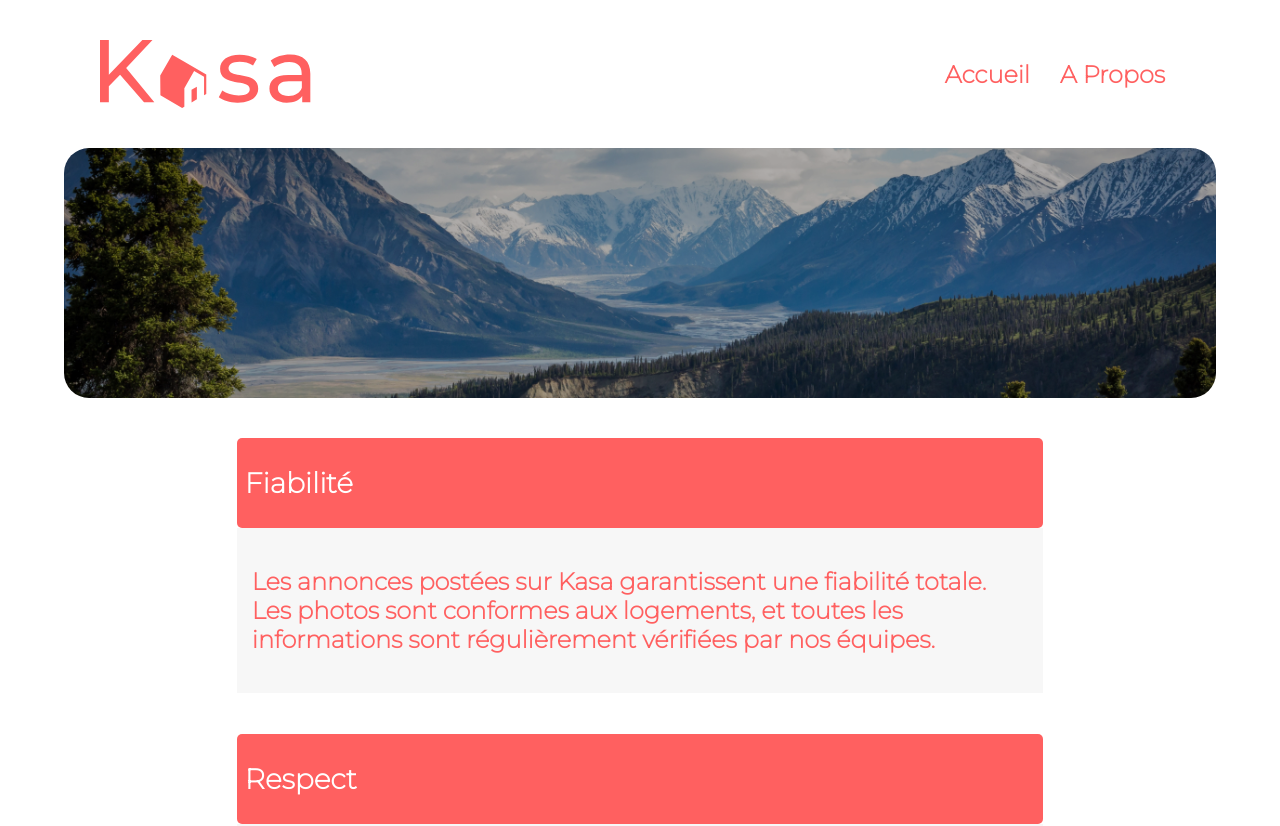
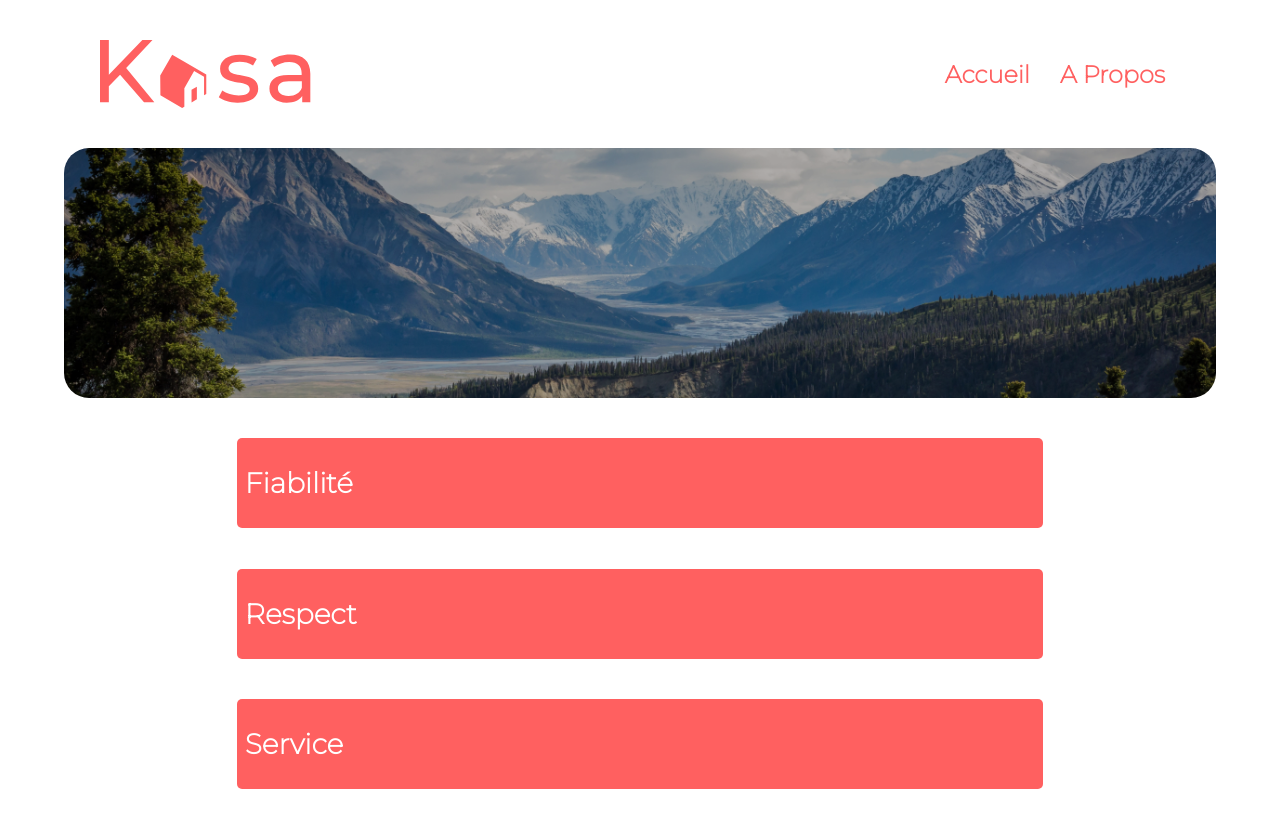
Before and after one commit to Studio509-tom/Projet_7_React, a React (Create React App) app: page /information in a window 1280 px wide. Shown: the top 826 px of the page. Built offline with nearby package versions, Linux system fonts and the light colour scheme; a web font is replaced by a local one; what @fortawesome/fontawesome would draw is missing.

Commit message:
collapse end

```diff
--- a/src/components/Collapse/collapse.css
+++ b/src/components/Collapse/collapse.css
@@ -14,6 +14,8 @@
     align-items: center;
     justify-content: space-between;
     font-size: 24px;
+    cursor: pointer;
+    user-select: none;
 
 }
 svg{
--- a/src/components/Collapse/collapse.jsx
+++ b/src/components/Collapse/collapse.jsx
@@ -13,16 +13,15 @@ const DescStyled = styled.div`
             background-color: ${color.secondary};
             padding : 15px ;
         `
-    // console.log(DescStyled)
-// console.log(DescStyled + "toto")
 
+//! Collapse qui utilise un état pour s'ouvrir et se fermé
 function Collapse({params, title}) {
-    const [isOpen , setIsOpen] = useState(true)
-
+    const [isOpen , setIsOpen] = useState(false)
+    console.log(isOpen)
     return isOpen ? (
         <section className='collapse-container'>
             <article className='collapse' >
-                <div className='collapse-title'onClick={() => setIsOpen = false}>
+                <div className='collapse-title' onClick={() => setIsOpen (false)}>
                     <h3>{title}</h3>
                     <FontAwesomeIcon icon="fa-solid fa-chevron-up" />
                 </div>
@@ -35,9 +34,9 @@ function Collapse({params, title}) {
     ) : (
         <section className='collapse-container'>
             <article className='collapse' >
-                <div className='collapse-title'onClick={() => setIsOpen = false}>
+                <div className='collapse-title' onClick={() => setIsOpen (true)}>
                     <h3>{title}</h3>
-                    <FontAwesomeIcon icon="fa-solid fa-chevron-up" />
+                    <FontAwesomeIcon icon="fa-solid fa-chevron-down" />
                 </div>
             </article>
 
```
